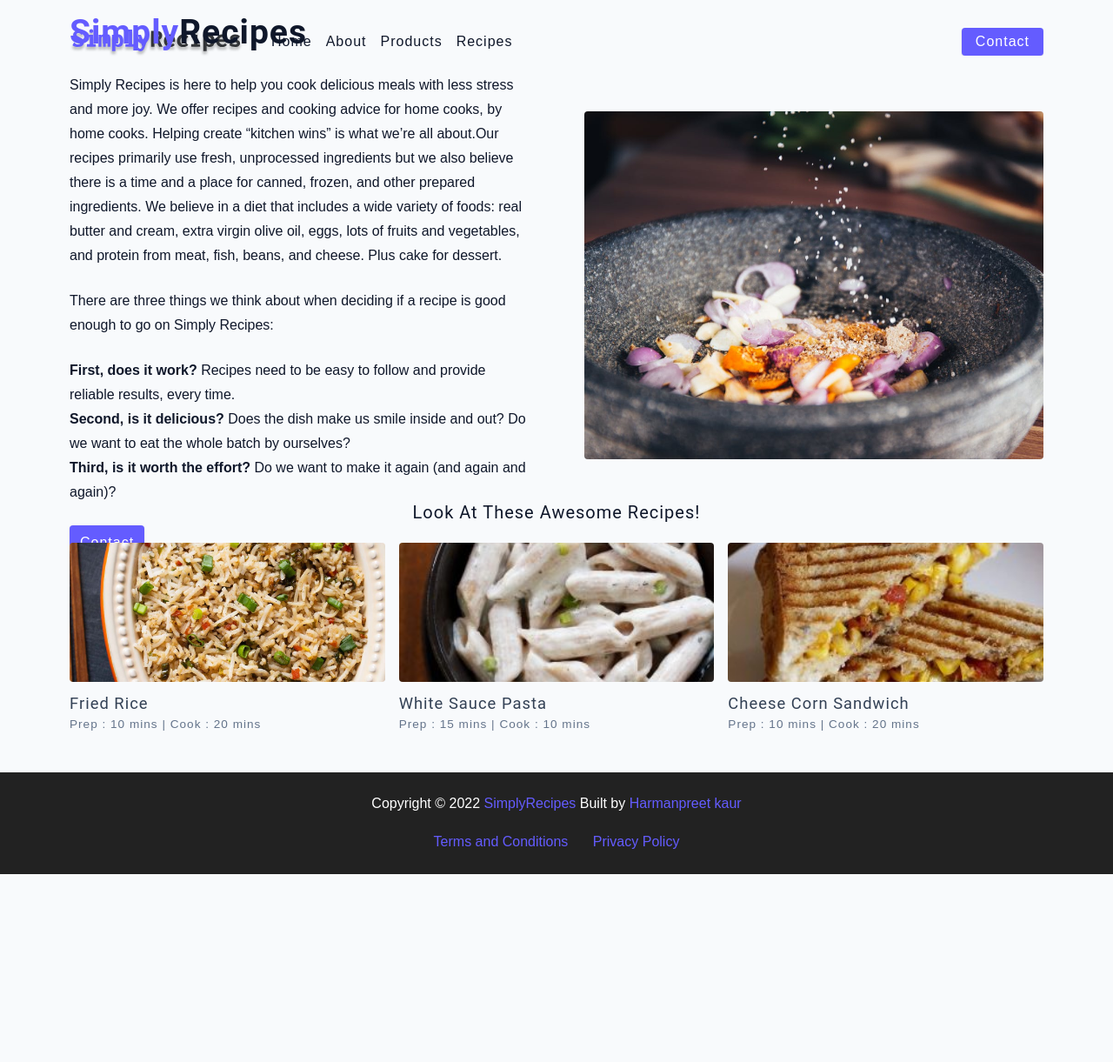
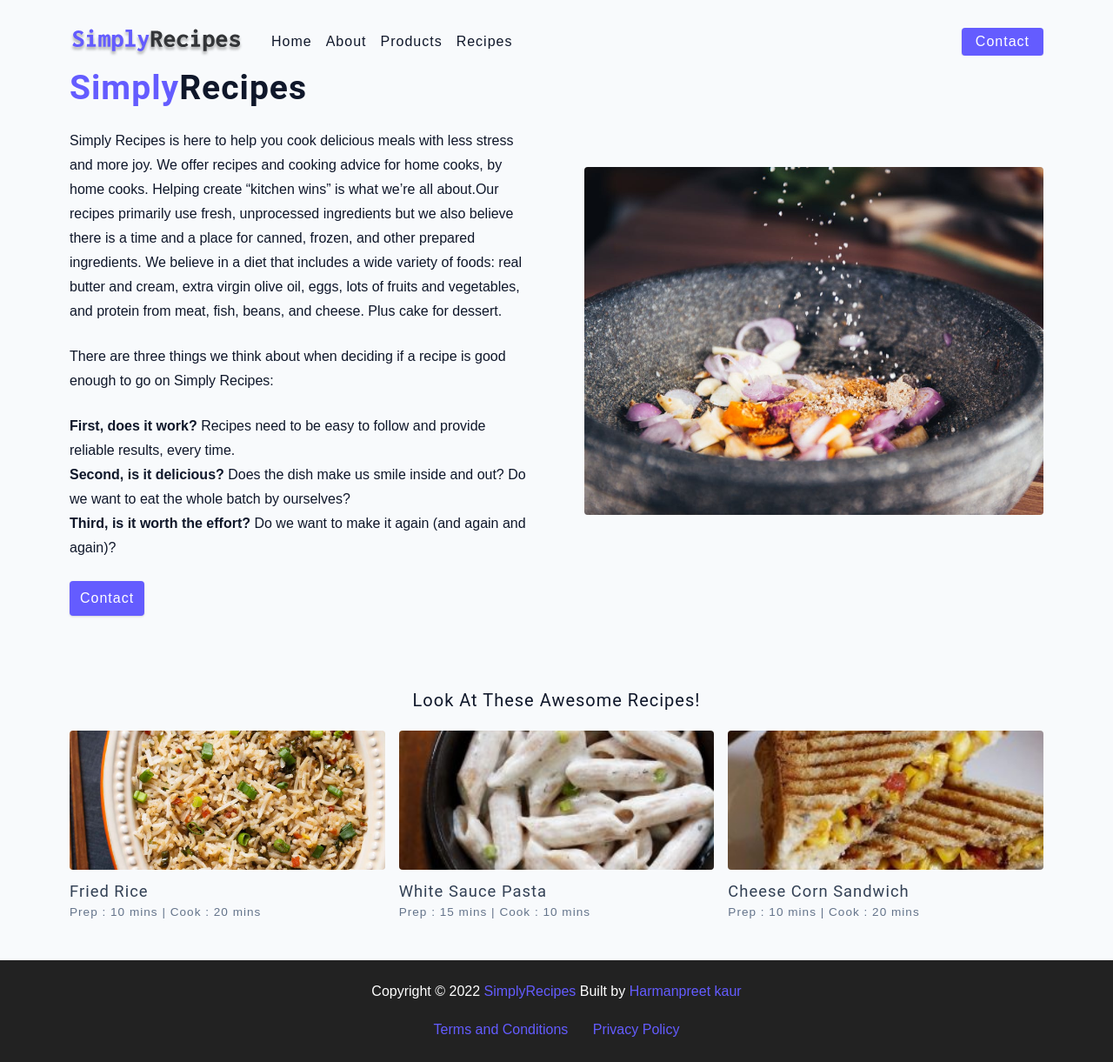
Before and after one commit to GaganBTS/Simply-recipes, a Django app: page /about in a window 1280 px wide. Shown: the whole page at 87% size. Before the commit the page ends 1005 px from the top, so only its background shows below. Run offline with Django 4.2, Linux system fonts and the light colour scheme; some libraries are stand-ins or nearby versions.

Commit message:
Update main.css

```diff
--- a/SimplyRecipes/static/main.css
+++ b/SimplyRecipes/static/main.css
@@ -369,6 +369,7 @@ Page
 .page {
   padding-top: 2rem;
   min-height: calc(100vh - (6rem + 4rem));
+  margin-top:5%;
 }
 /*
 ===============
@@ -597,6 +598,7 @@ About Page
   display: grid;
   gap: 2rem 4rem;
   padding-bottom: 3rem;
+  height:600px;
 }
 .about-img {
   border-radius: var(--borderRadius);
@@ -608,6 +610,7 @@ About Page
     grid-template-columns: 1fr 1fr;
     grid-template-rows: 400px;
     align-items: center;
+    height:600px;
   }
   .about-img {
     height: 100%;
@@ -819,3 +822,11 @@ Recipe Template
     box-shadow: rgba(0, 0, 0, 0.35) 0px 5px 15px;
   }
   .contant_box_404{ margin-top:-50px;}
+
+@media only screen and (min-width:150px) and (max-width:768px) {
+
+  .about-page{
+  height:900px !important;
+  }
+
+}
```
